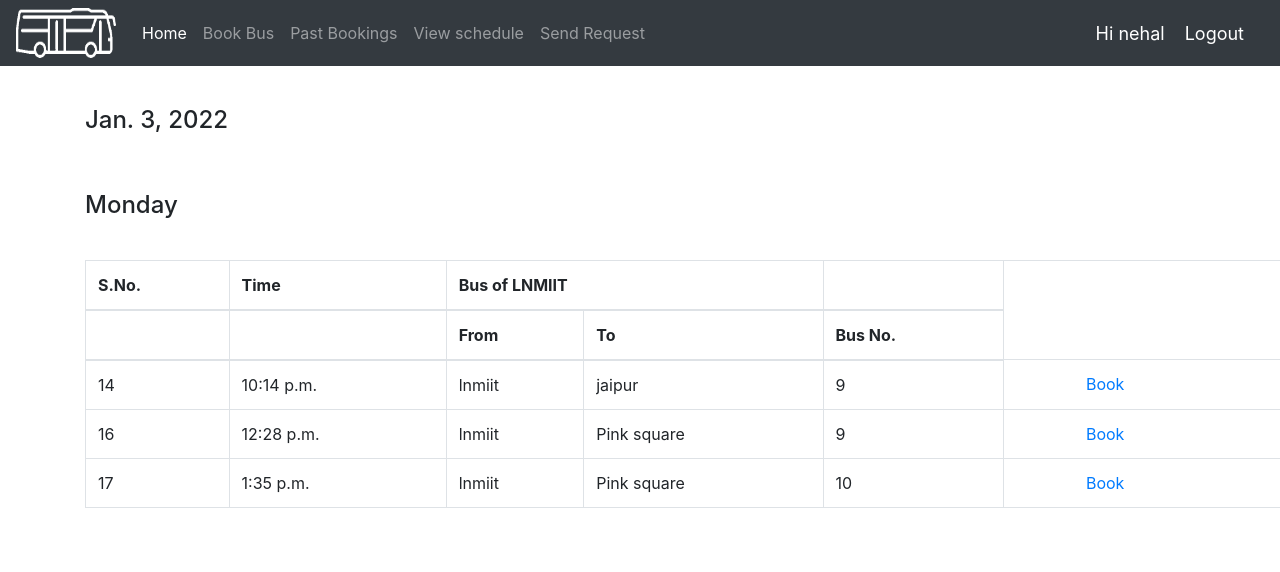
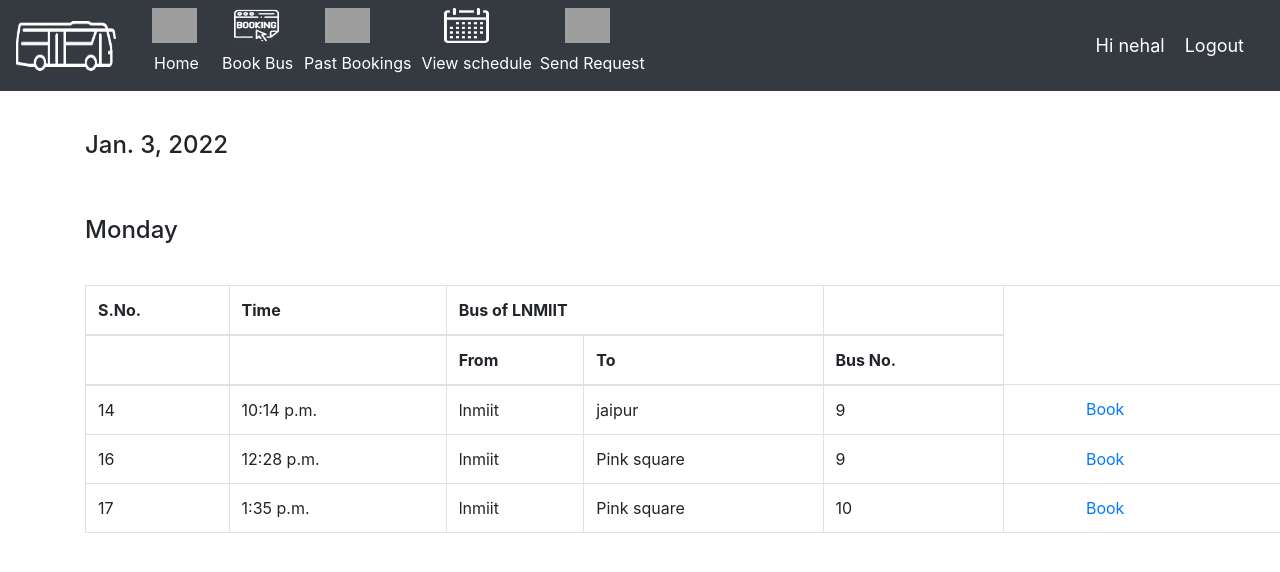
Before and after one commit to Aakansha-modi/Bus_management, a Django app: page /book_bus/ in a window 1280 px wide; the page is wider, and only the part inside the window is pictured. Shown: the top 572 px of that part. Run offline with Django 3.2, Linux system fonts and the light colour scheme; a user stored in the database is signed in; data comes from the database, SQL or seed files in the repository; parts of the project's set-up code (start-up, migrations or seed data) failed here and were passed over; some libraries are stand-ins or nearby versions; grey boxes are pictures that could not be loaded.

Commit message:
Update navbar.html

```diff
--- a/Bus_mana/bus/bus_M_/templates/accounts/navbar.html
+++ b/Bus_mana/bus/bus_M_/templates/accounts/navbar.html
@@ -15,28 +15,33 @@
 </style>
 
 <nav class="navbar navbar-expand-lg navbar-dark bg-dark">
- <img src="{% static 'images/buslogo.png' %}" class="image">&nbsp; &nbsp;&nbsp;
+ <img src="{% static 'images/buslogo.png' %}" class="image">&nbsp; &nbsp;&nbsp;&nbsp;&nbsp;&nbsp;&nbsp;
   <button class="navbar-toggler" type="button" data-toggle="collapse" data-target="#navbarNav" aria-controls="navbarNav" aria-expanded="false" aria-label="Toggle navigation">
     <span class="navbar-toggler-icon"></span>
   </button>
   <div class="collapse navbar-collapse" id="navbarNav">
     <ul class="navbar-nav">
       <li class="nav-item active">
-        <a class="nav-link" href="{% url 'home'%}">Home</a>
+        <img src="{% static 'images/homeicon.png' %}" class="image" style="width:45px; height:35px;">&nbsp; &nbsp;&nbsp;&nbsp;&nbsp;
+        <a class="nav-link" href="{% url 'home'%}" style="margin-left:-6px;">Home</a>
       </li>
 
-      <li class="nav-item">
-        <a class="nav-link" href="{% url 'book_bus'%}">Book Bus</a>
+      <li class="nav-item active">
+        <img src="{% static 'images/booking.png' %}" class="image" style="width:45px; height:35px; margin-left:10px;">&nbsp; &nbsp;&nbsp; &nbsp;
+        <a class="nav-link" href="{% url 'book_bus'%}" style="margin-left:-10px;">Book Bus</a>
       </li>
-      <li class="nav-item">
-        <a class="nav-link" href="{% url 'view_booking'%}">Past Bookings
+      <li class="nav-item active">
+        <img src="{% static 'images/pastbooking.png' %}" class="image" style="width:45px; height:35px; margin-left:19px;">&nbsp; &nbsp;&nbsp;&nbsp;&nbsp;&nbsp;&nbsp;&nbsp;&nbsp;
+        <a class="nav-link" href="{% url 'view_booking'%}" style="margin-left:-10px;">Past Bookings
         </a>
       </li>
-       <li class="nav-item">
-        <a class="nav-link" href="{% url 'schedule'%}">View schedule</a>
+       <li class="nav-item active">
+        <img src="{% static 'images/schedule.png' %}" class="image" style="width:45px; height:35px;  margin-left:25px;">&nbsp; &nbsp;&nbsp;&nbsp;&nbsp;&nbsp;&nbsp;&nbsp;&nbsp;&nbsp;
+        <a class="nav-link" href="{% url 'schedule'%}" style="margin-left:-6px;">View schedule</a>
       </li>
-       <li class="nav-item">
-        <a class="nav-link" href="{%url 'add_request'%}">Send Request</a>
+       <li class="nav-item active">
+        <img src="{% static 'images/sendrequest.png' %}" class="image" style="width:45px; height:35px; margin-left:25px;">&nbsp; &nbsp;&nbsp;&nbsp;&nbsp;
+        <a class="nav-link" href="{%url 'add_request'%}" style="margin-left:-8px;">Send Request</a>
       </li>&nbsp;&nbsp;&nbsp;&nbsp;&nbsp;&nbsp;&nbsp;&nbsp;&nbsp;&nbsp;&nbsp;&nbsp;&nbsp;&nbsp;&nbsp;&nbsp;&nbsp;&nbsp;&nbsp;&nbsp;&nbsp;&nbsp;&nbsp;&nbsp;
 
     </ul>
```
